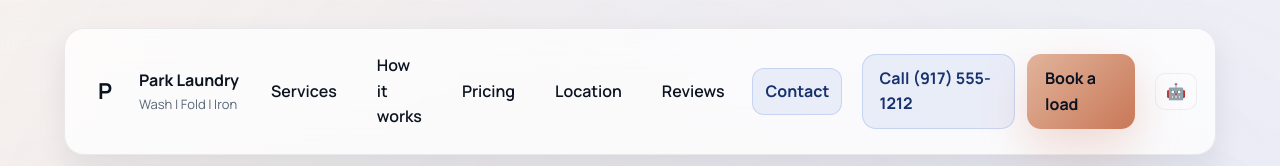
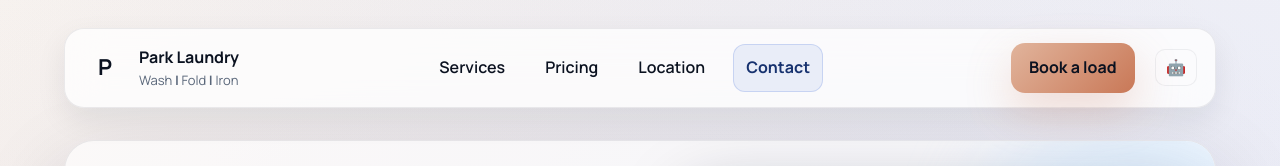
Before and after one commit to K9hand/at-the-park-laundry, a plain HTML site: page index.html in a window 1280 px wide. Shown: the top 166 px of the page. Drawn offline with Linux system fonts and the light colour scheme.

Commit message:
Update navbar (user edits)

```diff
--- a/index.html
+++ b/index.html
@@ -16,19 +16,19 @@
         <div class="brand-mark">P</div>
         <div>
           <div class="brand-name">Park Laundry</div>
-          <div class="brand-sub">Wash | Fold | Iron</div>
+          <div class="brand-sub">Wash <b>|</b> Fold <b>|</b> Iron</div>
         </div>
       </div>
       <nav class="nav-links">
         <a href="#services">Services</a>
-        <a href="#process">How it works</a>
+        <!--<a href="#process">How it works</a>-->
         <a href="#pricing">Pricing</a>
         <a href="#location">Location</a>
-        <a href="#testimonials">Reviews</a>
+        <!--<a href="#testimonials">Reviews</a>-->
         <a href="#contact" class="ghost">Contact</a>
       </nav>
       <div class="nav-actions">
-        <a class="ghost mobile-hide" href="tel:+19175551212">Call (917) 555-1212</a>
+        <!--<a class="ghost mobile-hide" href="tel:+19175551212">Call (917) 555-1212</a>-->
         <a class="cta" href="#contact">Book a load</a>
         <button class="chatbot-nav-toggle" aria-label="Open assistant" title="Assistant">🤖</button>
         <button class="burger" aria-label="Toggle navigation">
```
Also changed, not shown: 3 other files.
